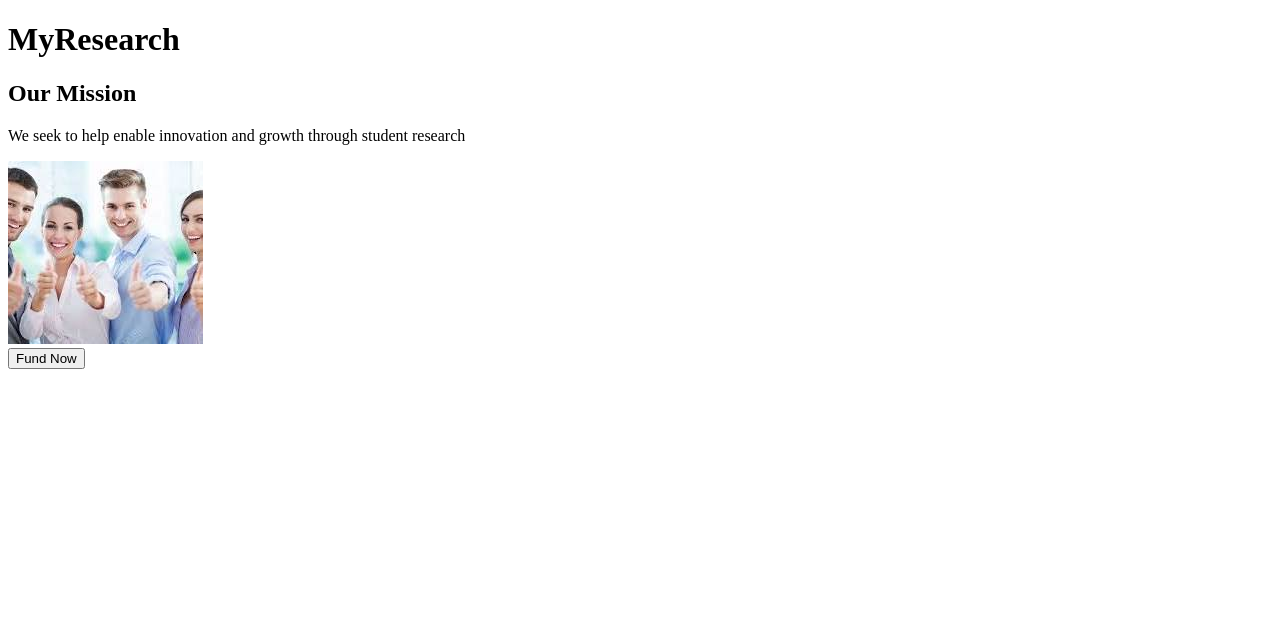
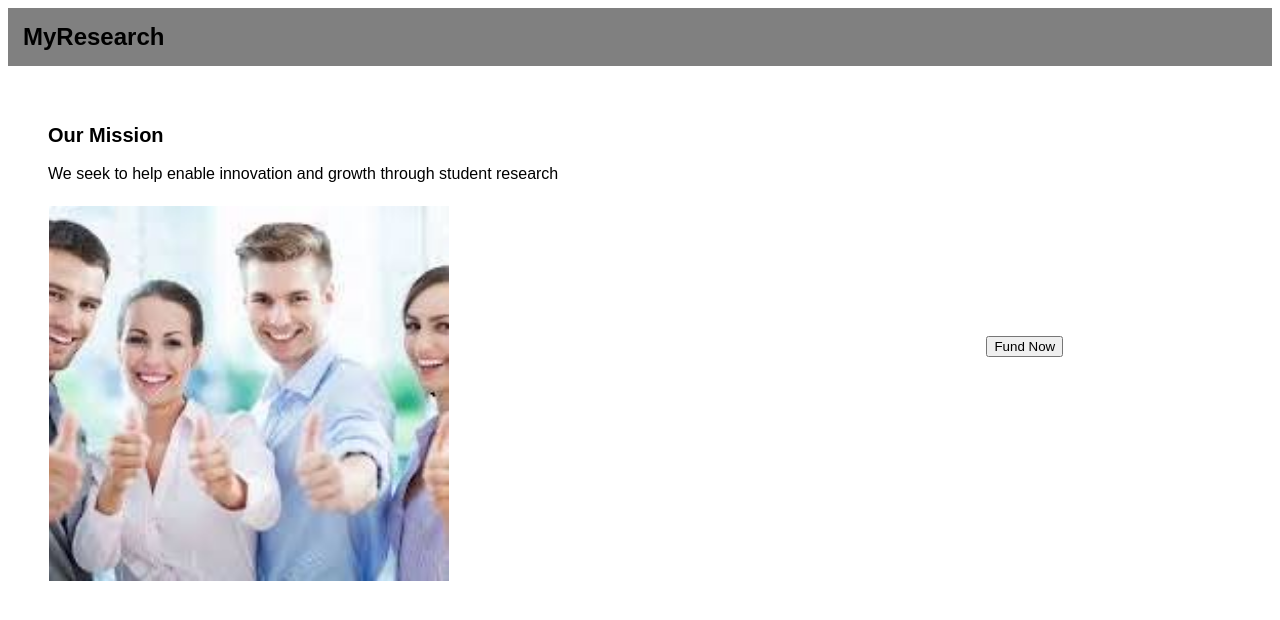
Before and after one commit to DaVinci523/SWEN261_Proj, an Angular app in the folder ufund-ui/: page / in a window 1280 px wide. Shown: the top 620 px of the page. Built offline with nearby package versions, Linux system fonts and the light colour scheme.

Commit message:
wrote some basic css for the site's homepage

```diff
--- a/ufund-ui/src/app/home-page/home-page.css
+++ b/ufund-ui/src/app/home-page/home-page.css
@@ -0,0 +1,74 @@
+/* Page layout */
+.home-page {
+    font-family: Arial, sans-serif;
+    color: black;
+    margin: 0;
+    padding: 0;
+}
+
+/* Upper bar */
+.upper-bar {
+    background-color: gray;
+    border-bottom: 1px solid white;
+    padding: 15px;
+}
+
+.upper-bar h1 {
+    margin: 0;
+    font-size: 24px;
+}
+
+/* Layout for the main content */
+.main-content {
+    display: flex;
+    justify-content: space-between;
+    align-items: center;
+    padding: 40px;
+}
+
+/* Left Side */
+.left-section {
+    width: 60%;
+}
+
+.left-section h2 {
+    font-size: 20px;
+    margin-bottom: 10px;
+}
+
+.left-section p {
+    font-size: 16px;
+    line-height: 1.4;
+    margin-bottom: 20px;
+}
+
+.left-section img {
+    width: 400px;
+    height: auto;
+    border: 1px solid white;
+}
+
+/* Right section */
+.right-section {
+    width: 35%;
+    display: flex;
+    align-items: center;
+    justify-content: center;
+}
+
+.fund-now-button {
+    display: block;
+    width: 90%;
+    height: 70%;
+    max-height: 400px;
+    background-color: white;
+    border: 5px solid black;
+    font-size: 50px;
+    cursor: pointer;
+    text-align: center;
+    line-height: 1.2;
+}
+
+.fund-now-button:active {
+    background-color: white;
+}
```
